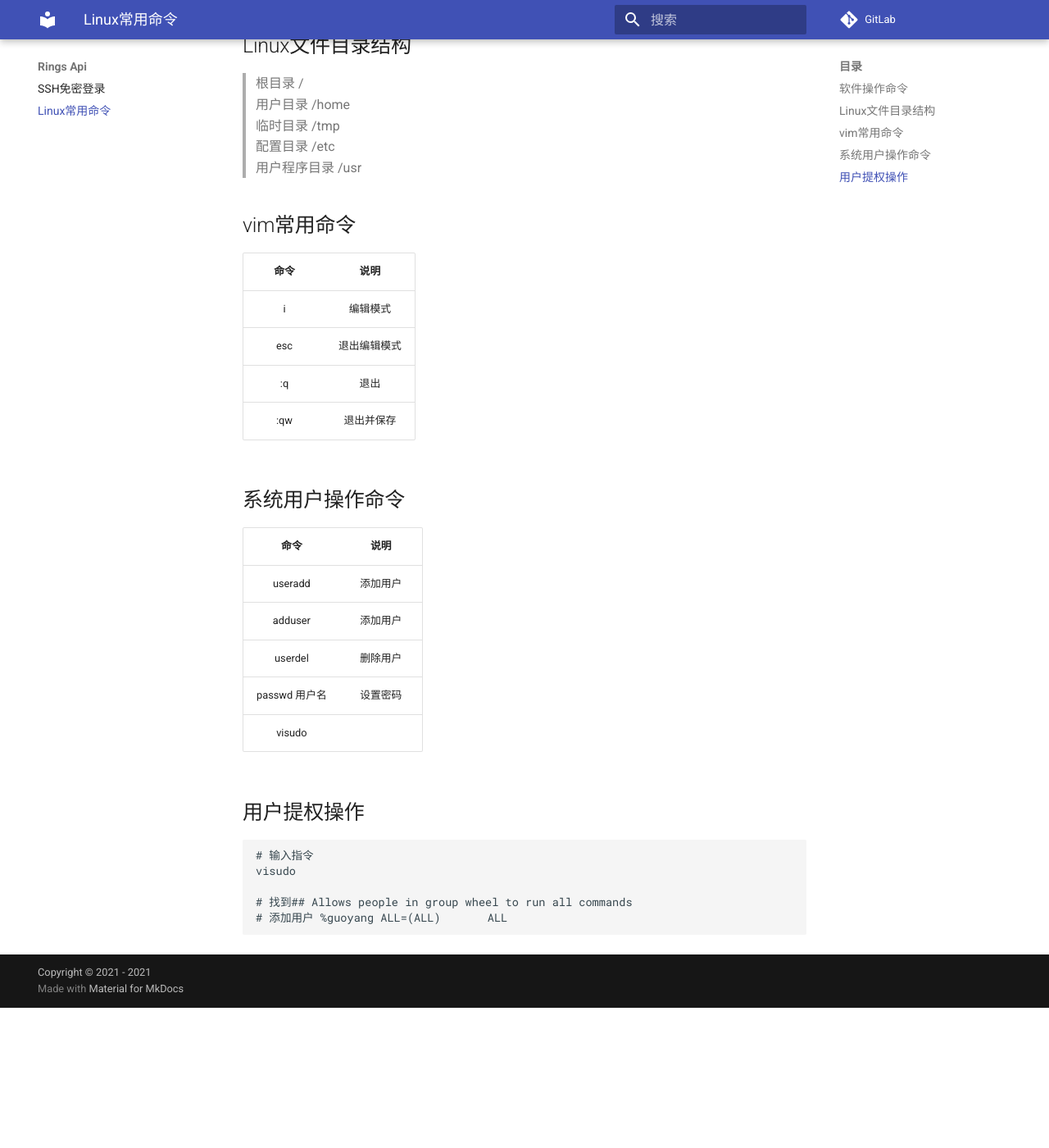
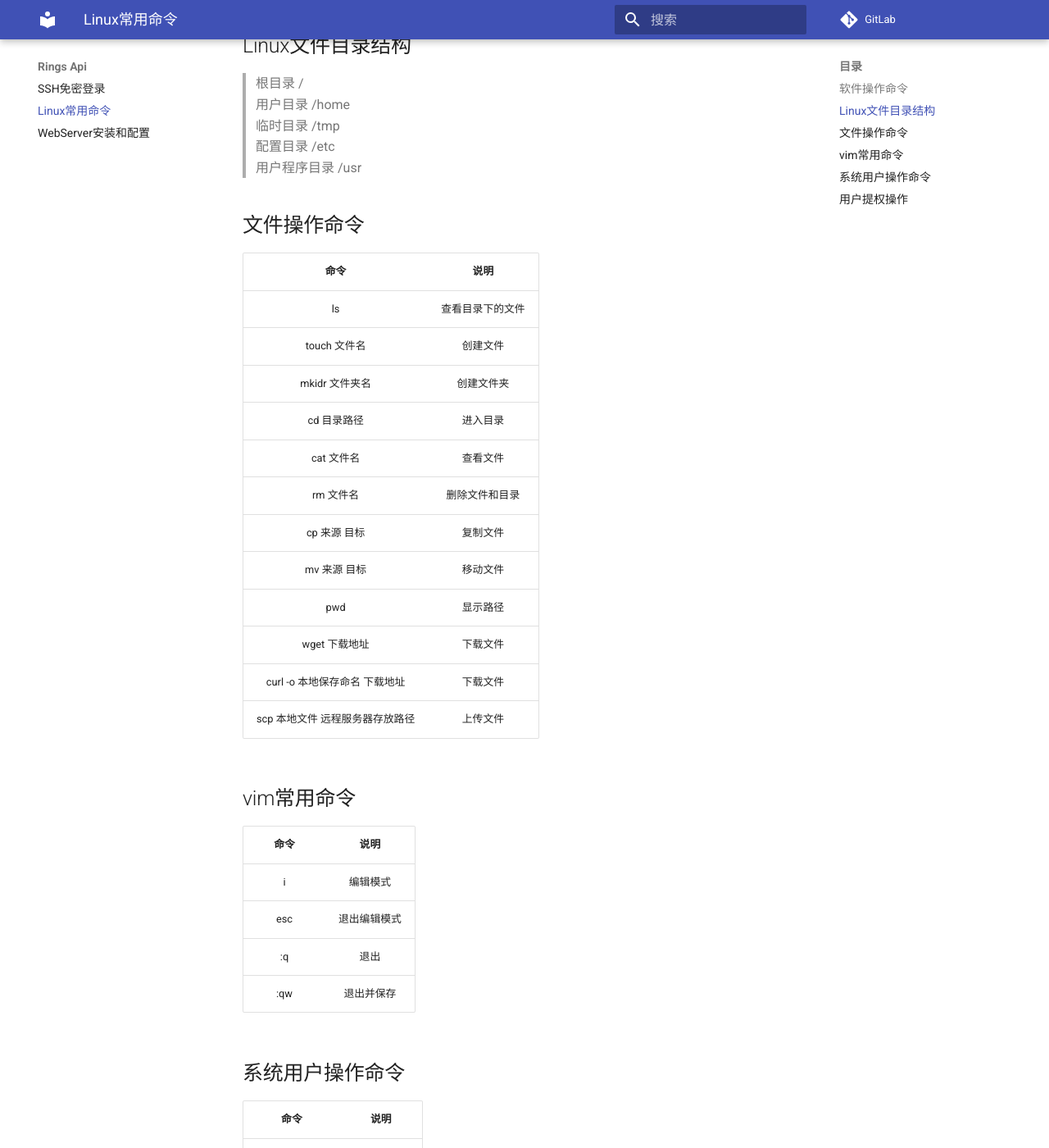
Before and after one commit to GuoYangGit/centosStudy, an MkDocs documentation site: the page built from docs/commands.md, in a window 1280 px wide and 1400 px high, scrolled down 567 px. Shown: the whole window at 82% size. Built offline with MkDocs 1.6.1 and Material for MkDocs 9.7.7, drawn with Linux system fonts in a browser that asks for light colours; before the commit the page ends 1796 px from its top, so only the background shows below that.

Commit message:
Linux常用命令

```diff
--- a/docs/commands.md
+++ b/docs/commands.md
@@ -18,6 +18,24 @@
 > 临时目录 /tmp
 > 配置目录 /etc
 > 用户程序目录 /usr
+
+## 文件操作命令
+
+|命令|说明|
+|:--:|:--:|
+|ls|查看目录下的文件|
+|touch 文件名|创建文件|
+|mkidr 文件夹名|创建文件夹|
+|cd 目录路径|进入目录|
+|cat 文件名|查看文件|
+|rm 文件名|删除文件和目录|
+|cp 来源 目标|复制文件|
+|mv 来源 目标|移动文件|
+|pwd|显示路径|
+|wget 下载地址|下载文件|
+|curl -o 本地保存命名 下载地址|下载文件|
+|scp 本地文件 远程服务器存放路径|上传文件|
+
 
 ## vim常用命令
 
--- a/mkdocs.yml
+++ b/mkdocs.yml
@@ -32,3 +32,4 @@ markdown_extensions: # markdown语法设置
 nav: # 页面导航
   - SSH免密登录: index.md
   - Linux常用命令: commands.md
+  - WebServer安装和配置: webserver.md
```
Also changed, not shown: docs/webserver.md (added, +9 -0 lines).
